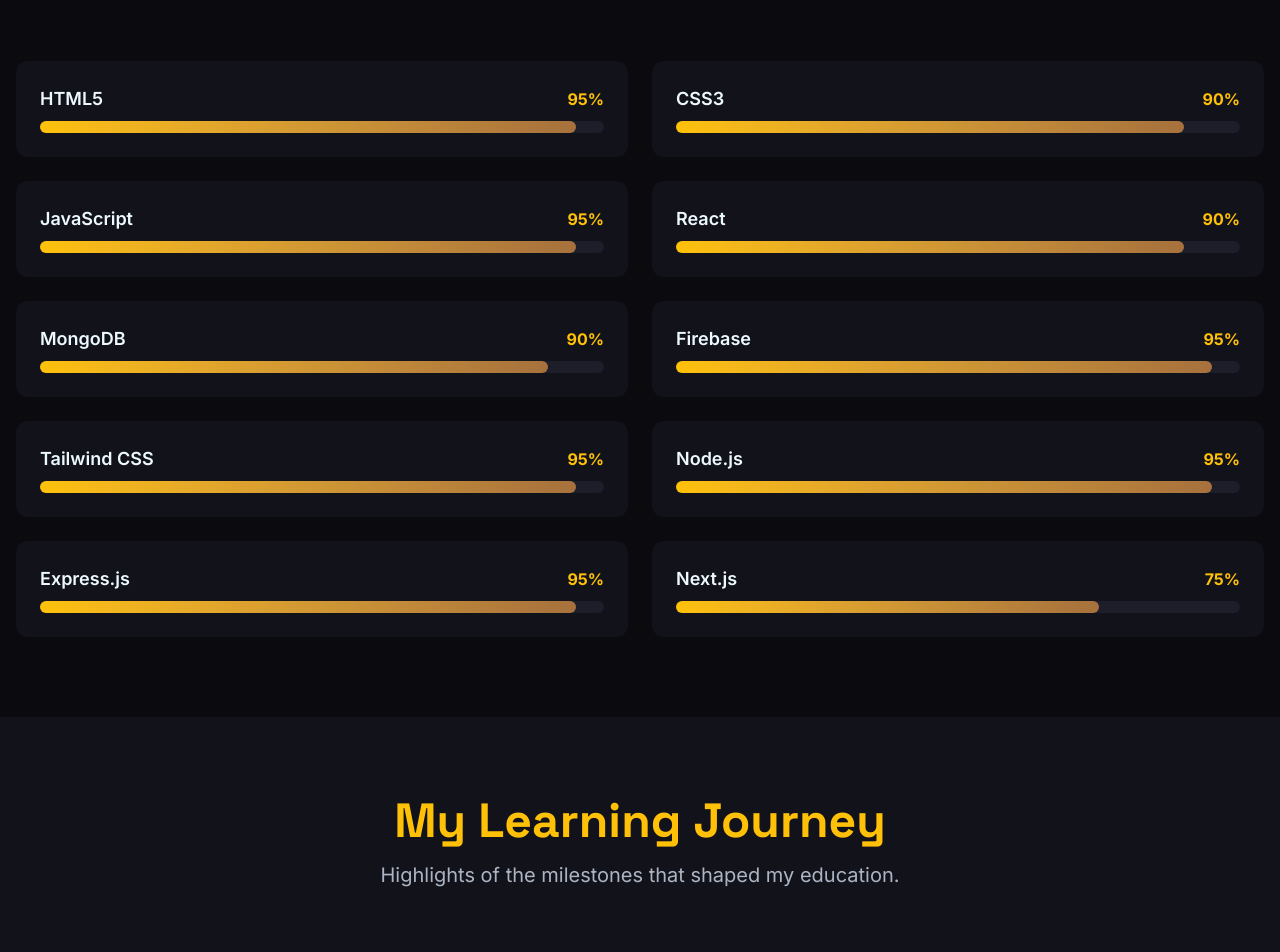
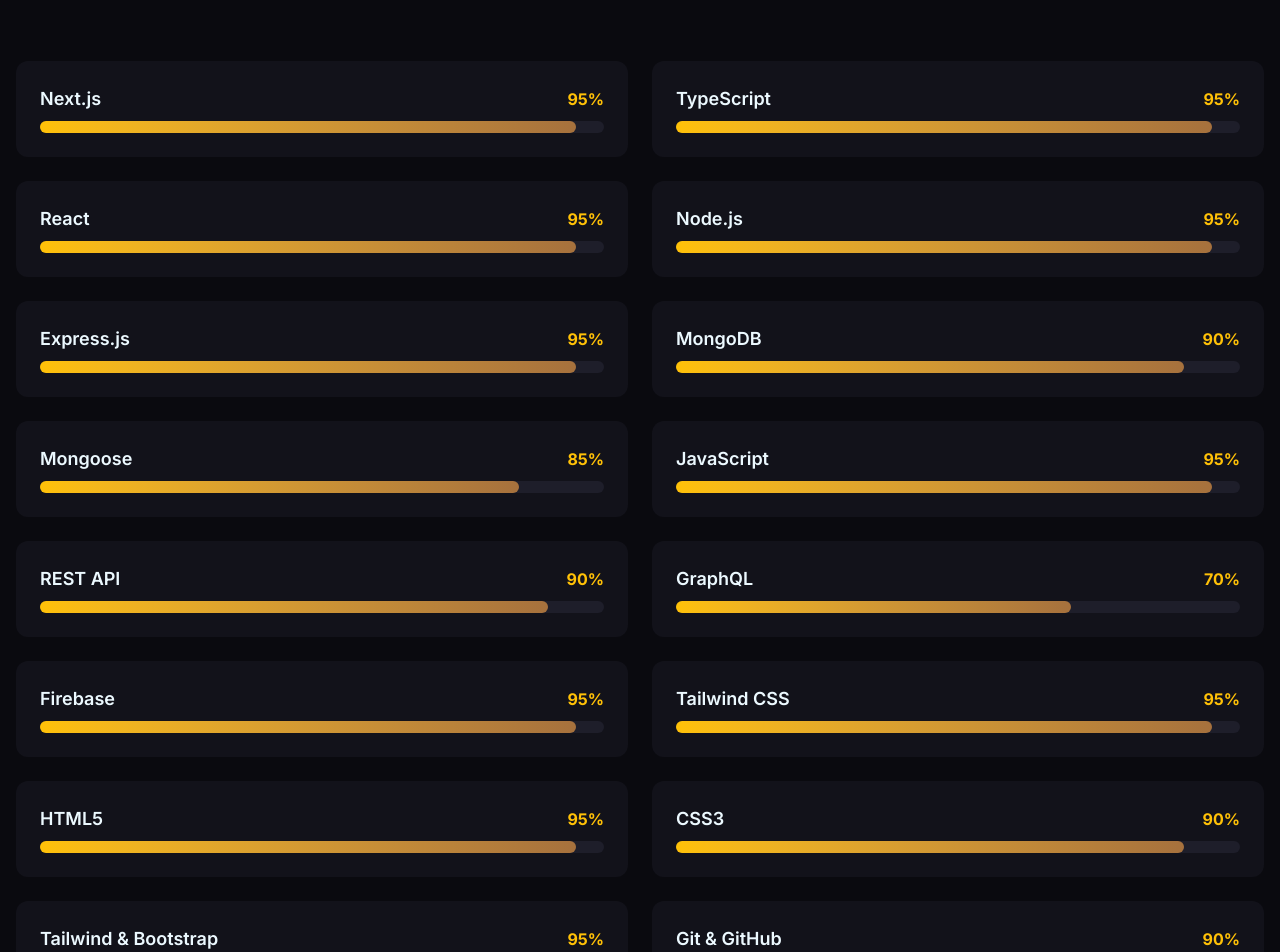
Before and after one commit to HabiburRahmanZihad/Habibur-Rahman-Zihad-Web, a React (Vite) app: page /about in a window 1280 px wide. Shown: the part 840-1792 px from the top of the page. Built offline with nearby package versions, Linux system fonts and the light colour scheme.

Commit message:
add updated skills

```diff
--- a/src/Pages/About/Skills.jsx
+++ b/src/Pages/About/Skills.jsx
@@ -1,16 +1,24 @@
 import { motion } from 'framer-motion';
 
 const skills = [
+    { name: 'Next.js', level: 95 },
+    { name: 'TypeScript', level: 95 },
+    { name: 'React', level: 95 },
+    { name: 'Node.js', level: 95 },
+    { name: 'Express.js', level: 95 },
+    { name: 'MongoDB', level: 90 },
+    { name: 'Mongoose', level: 85 },
+    { name: 'JavaScript', level: 95 },
+    { name: 'REST API', level: 90 },
+    { name: 'GraphQL', level: 70 },
+    { name: 'Firebase', level: 95 },
+    { name: 'Tailwind CSS', level: 95 },
     { name: 'HTML5', level: 95 },
     { name: 'CSS3', level: 90 },
-    { name: 'JavaScript', level: 95 },
-    { name: 'React', level: 90 },
-    { name: 'MongoDB', level: 90 },
-    { name: 'Firebase', level: 95 },
-    { name: 'Tailwind CSS', level: 95 },
-    { name: 'Node.js', level: 95 },
-    { name: 'Express.js', level: 95 },
-    { name: 'Next.js', level: 75 },
+    { name: 'Tailwind & Bootstrap', level: 95 },
+    { name: 'Git & GitHub', level: 90 },
+    { name: 'Docker', level: 60 },
+    { name: 'Vercel & Netlify', level: 80 },
 ];
 
 const Skills = () => {
```
